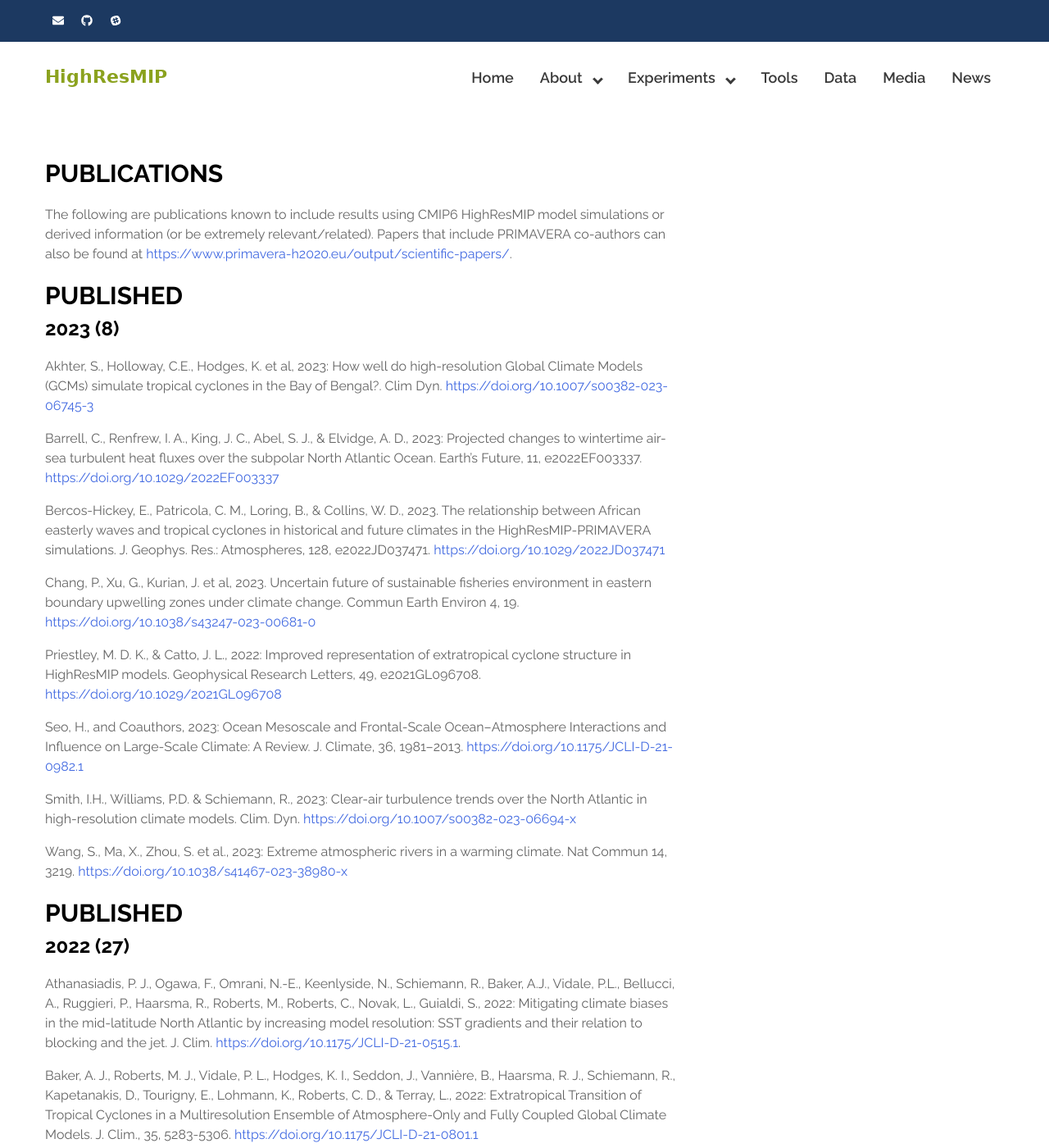
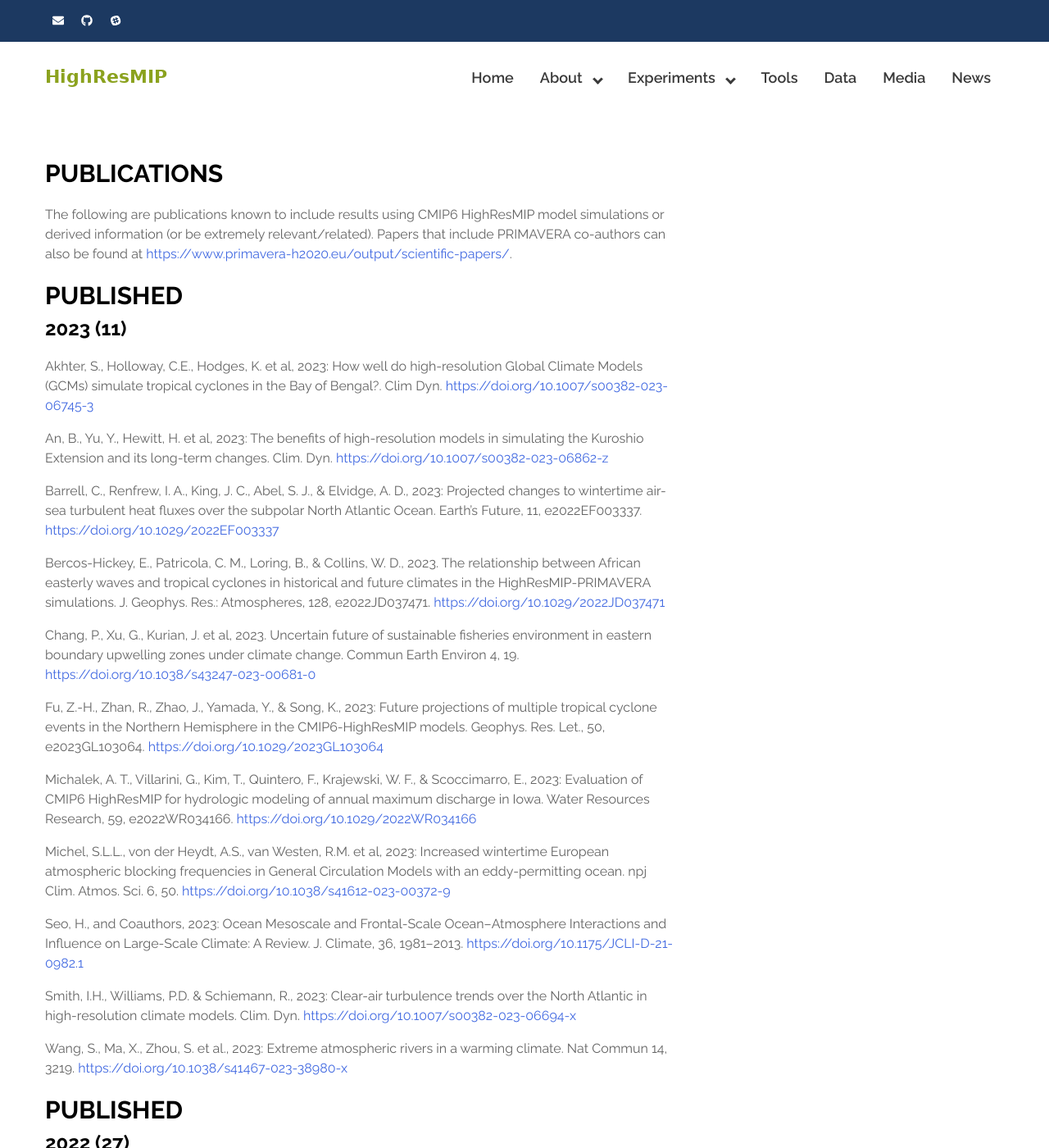
Before and after one commit to HighResMIP2/HighResMIP2.github.io, a Jekyll site: the page built from publications.md, in a window 1280 px wide and 1400 px high. Shown: the whole window at 82% size. Built offline with Jekyll 4.4.1, drawn with Linux system fonts in a browser that asks for light colours; some of the changed text lies outside the part shown.

Commit message:
Added poster and CMIP7 information, updated references

```diff
--- a/_layouts/base_highresmip.html
+++ b/_layouts/base_highresmip.html
@@ -84,6 +84,7 @@
 								<!-- <li><a href="/experiments/">Experiments</a></li> -->
 								<li class="menu-parent">Experiments
 									<ul class="sub-menu">
+										<li><a href="/experiments/experiment_cmip7/">CMIP7 Experiment</a></li>
 										<li><a href="/experiments/experiment_cmip6/">CMIP6 Experiment</a></li>
 										<li><a href="/experiments/sst_seaice_forcing/">SSTandSeaiceForcing</a></li>
 									</ul>
--- a/publications.md
+++ b/publications.md
@@ -8,8 +8,10 @@ The following are publications known to include results using CMIP6 HighResMIP m
 
 
 ## Published
-### 2023 (8)
+### 2023 (11)
 Akhter, S., Holloway, C.E., Hodges, K. et al, 2023: How well do high-resolution Global Climate Models (GCMs) simulate tropical cyclones in the Bay of Bengal?. Clim Dyn. [https://doi.org/10.1007/s00382-023-06745-3](https://doi.org/10.1007/s00382-023-06745-3)
+
+An, B., Yu, Y., Hewitt, H. et al, 2023: The benefits of high-resolution models in simulating the Kuroshio Extension and its long-term changes. Clim. Dyn. [https://doi.org/10.1007/s00382-023-06862-z](https://doi.org/10.1007/s00382-023-06862-z)
 
 Barrell, C., Renfrew, I. A., King, J. C., Abel, S. J., & Elvidge, A. D., 2023: Projected changes to wintertime air-sea turbulent heat fluxes over the subpolar North Atlantic Ocean. Earth's Future, 11, e2022EF003337. [https://doi.org/10.1029/2022EF003337](https://doi.org/10.1029/2022EF003337)
 
@@ -17,7 +19,11 @@ Bercos-Hickey, E., Patricola, C. M., Loring, B., & Collins, W. D., 2023. The rel
 
 Chang, P., Xu, G., Kurian, J. et al, 2023. Uncertain future of sustainable fisheries environment in eastern boundary upwelling zones under climate change. Commun Earth Environ 4, 19. [https://doi.org/10.1038/s43247-023-00681-0](https://doi.org/10.1038/s43247-023-00681-0)
 
-Priestley, M. D. K., & Catto, J. L., 2022: Improved representation of extratropical cyclone structure in HighResMIP models. Geophysical Research Letters, 49, e2021GL096708. [https://doi.org/10.1029/2021GL096708](https://doi.org/10.1029/2021GL096708)
+Fu, Z.-H., Zhan, R., Zhao, J., Yamada, Y., & Song, K., 2023: Future projections of multiple tropical cyclone events in the Northern Hemisphere in the CMIP6-HighResMIP models. Geophys. Res. Let., 50, e2023GL103064. [https://doi.org/10.1029/2023GL103064](https://doi.org/10.1029/2023GL103064)
+
+Michalek, A. T., Villarini, G., Kim, T., Quintero, F., Krajewski, W. F., & Scoccimarro, E., 2023: Evaluation of CMIP6 HighResMIP for hydrologic modeling of annual maximum discharge in Iowa. Water Resources Research, 59, e2022WR034166. [https://doi.org/10.1029/2022WR034166](https://doi.org/10.1029/2022WR034166)
+
+Michel, S.L.L., von der Heydt, A.S., van Westen, R.M. et al, 2023: Increased wintertime European atmospheric blocking frequencies in General Circulation Models with an eddy-permitting ocean. npj Clim. Atmos. Sci. 6, 50. [https://doi.org/10.1038/s41612-023-00372-9](https://doi.org/10.1038/s41612-023-00372-9)
 
 Seo, H., and Coauthors, 2023: Ocean Mesoscale and Frontal-Scale Ocean–Atmosphere Interactions and Influence on Large-Scale Climate: A Review. J. Climate, 36, 1981–2013. [https://doi.org/10.1175/JCLI-D-21-0982.1](https://doi.org/10.1175/JCLI-D-21-0982.1])
 
@@ -295,9 +301,11 @@ R. J. Haarsma, M. Roberts, P. L. Vidale, C. A. Senior, A. Bellucci, Q. Bao, P. C
 ## Submitted/in prep (3)
 Docquier, D., Vannitsem, S., Bellucci, A., and Frankignoul, C.: Interactions between ocean heat budget terms in HighResMIP climate models measured by the rate of information transfer, EGUsphere [preprint], [https://doi.org/10.5194/egusphere-2022-1340](https://doi.org/10.5194/egusphere-2022-1340), 2022.
 
-Muis, S., et al., 2022: Global projections of storm surges using high-resolution CMIP6 climate models: validation, projected changes, and methodological challenges. Earth's Future, submitted. [https://doi.org/10.1002/essoar.10511919.1](https://doi.org/10.1002/essoar.10511919.1)
+Muis, S., et al., 2022: Global projections of storm surges using high-resolution CMIP6 climate models: validation, projected changes, and methodological challenges. Earth's Future, accepted. [https://doi.org/10.1002/essoar.10511919.1](https://doi.org/10.1002/essoar.10511919.1)
 
-Seddon, J., et al., 2023: The analysis of large-volume multi-institute climate model output at a Central Analysis Facility. GMD, submitted.
+Seddon, J., et al., 2023: The analysis of large-volume multi-institute climate model output at a Central Analysis Facility. GMD, revised.
+
+Selivanova, J., Iovino, D., and Cocetta, F.: Past and future of the Arctic sea ice in HighResMIP climate models, EGUsphere [preprint], https://doi.org/10.5194/egusphere-2023-1411, 2023.
 
 ## Derived datasets
 Roberts, M. (2019): CMIP6 HighResMIP: Tropical storm tracks. Centre for Environmental Data Analysis, *date of citation*. [http://catalogue.ceda.ac.uk/uuid/e82a62d926d7448696a2b60c1925f811](http://catalogue.ceda.ac.uk/uuid/e82a62d926d7448696a2b60c1925f811).
```
Also changed, not shown: news.md (+3 -0 lines).
